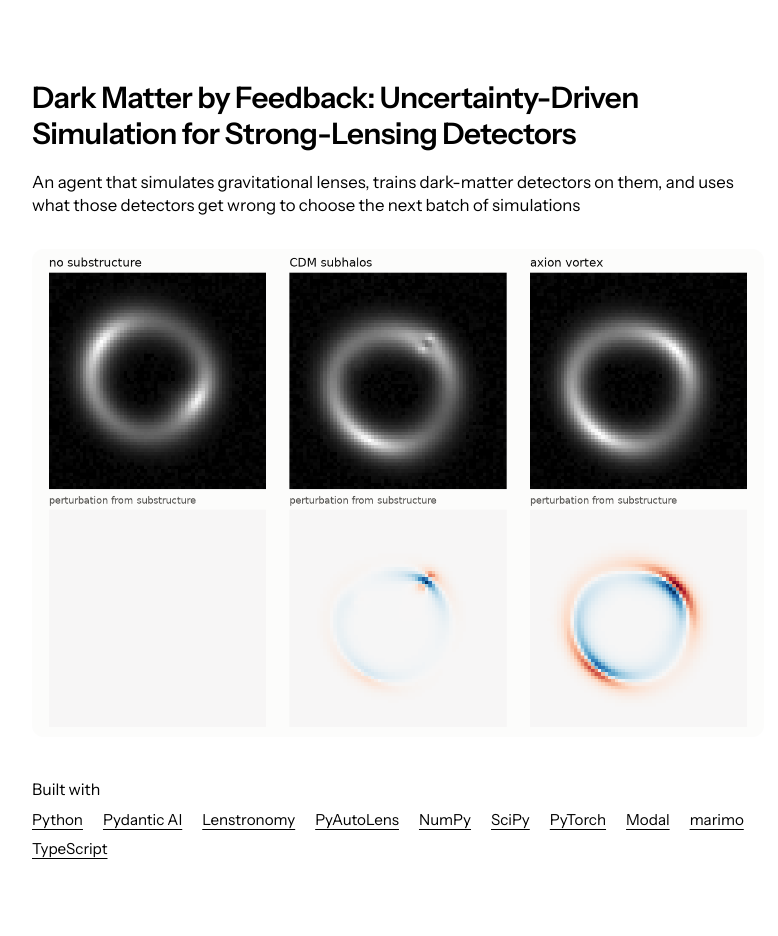
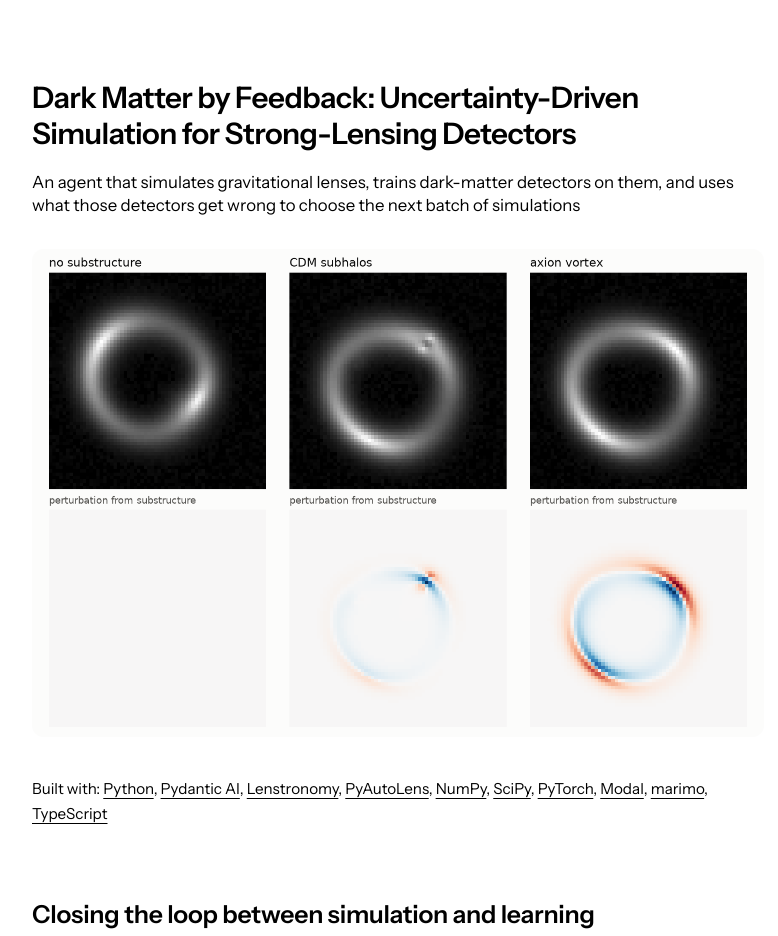
Before and after one commit to amanibobo/dlloop, a Next.js app in the folder site/: page / in a window 1280 px wide. Shown: the top 936 px of the page, without its empty margins (242-1020 px from the left). Built offline with nearby package versions, Linux system fonts and the light colour scheme; no server answers.

Commit message:
Site: built-with as one comma-separated line

```diff
--- a/site/components/stack.tsx
+++ b/site/components/stack.tsx
@@ -15,17 +15,16 @@ const STACK: { name: string; href: string }[] = [
 
 export function Stack() {
   return (
-    <div>
-      <p className="kicker">Built with</p>
-      <ul className="mt-2 flex flex-wrap gap-x-5 gap-y-1.5 text-[0.95rem]">
-        {STACK.map((t) => (
-          <li key={t.name}>
-            <a href={t.href} target="_blank" rel="noreferrer" className="text-ink-2 underline decoration-line underline-offset-4 transition-colors hover:text-ink hover:decoration-ink">
-              {t.name}
-            </a>
-          </li>
-        ))}
-      </ul>
-    </div>
+    <p className="text-[0.95rem] leading-relaxed text-ink-2">
+      Built with:{" "}
+      {STACK.map((t, i) => (
+        <span key={t.name}>
+          <a href={t.href} target="_blank" rel="noreferrer" className="underline decoration-line underline-offset-4 transition-colors hover:text-ink hover:decoration-ink">
+            {t.name}
+          </a>
+          {i < STACK.length - 1 ? ", " : ""}
+        </span>
+      ))}
+    </p>
   );
 }
```
